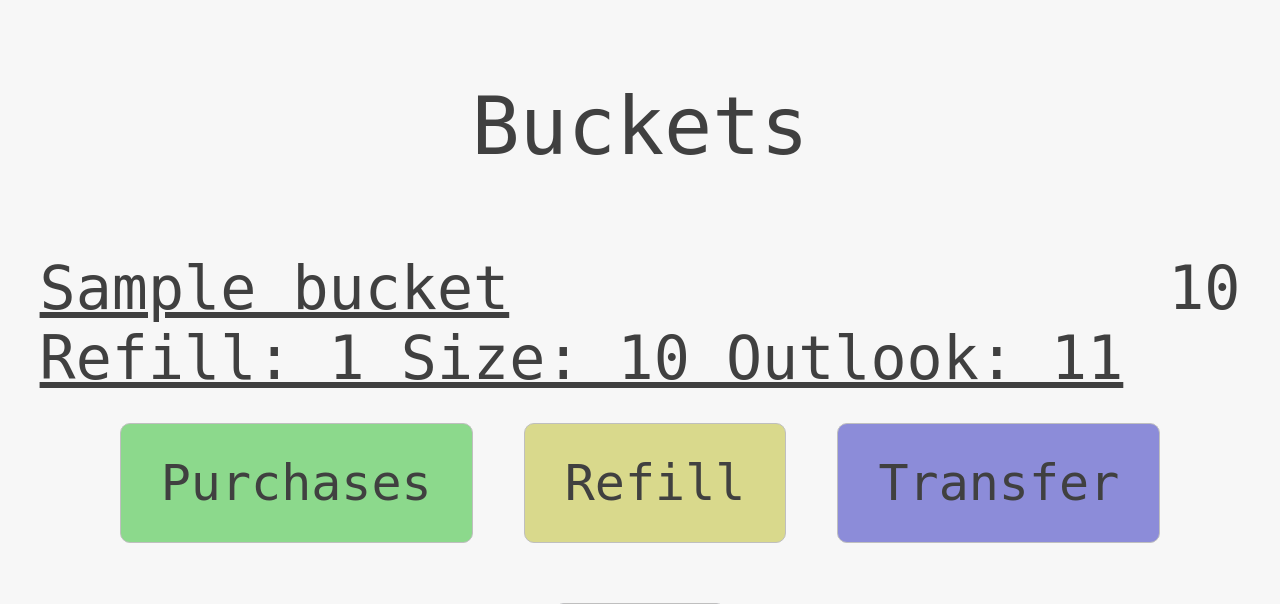
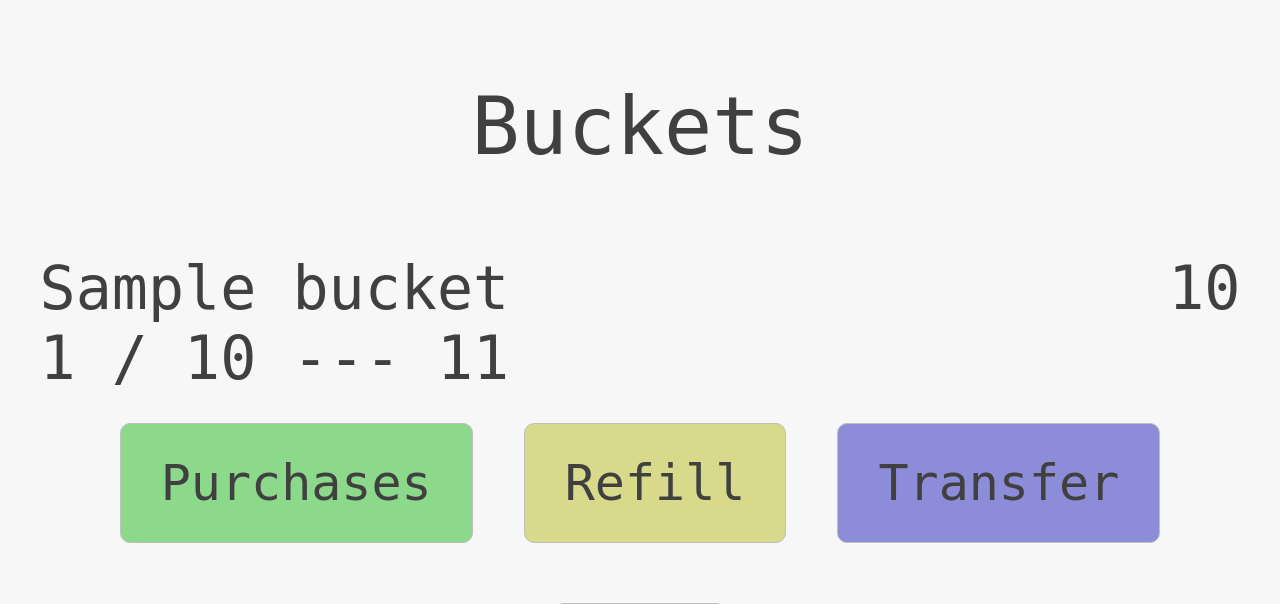
Before and after one commit to bryanchambers/buckets, a Flask app: page / in a window 1280 px wide. Shown: the top 604 px of the page. Run offline with Flask 2, Linux system fonts and the light colour scheme; tables that the repository leaves empty hold one stand-in row (values such as "Sample post"); some libraries are stand-ins or nearby versions.

Commit message:
Updated home styling

```diff
--- a/static/style.css
+++ b/static/style.css
@@ -93,6 +93,13 @@ button {
 .bucket {
     font-size: 60px;
     color: inherit;
+    text-decoration: none;
+}
+
+.bucket .bar {
+    width: 100%;
+    height: 30px;
+    background: gray;
 }
 
 .bucket .bal { float: right; }
--- a/templates/home.html
+++ b/templates/home.html
@@ -12,7 +12,7 @@
             <div class='bar'><div class='available'></div>
 
             <div>
-                <span>Refill: {{ bucket['refill'] }} Size: {{ bucket['size'] }} Outlook: {{ bucket['outlook'] }}</span>
+                <span>{{ bucket['refill'] }} / {{ bucket['size'] }} --- {{ bucket['outlook'] }}</span>
             </div>
         </a>
     {% endfor %}
```
